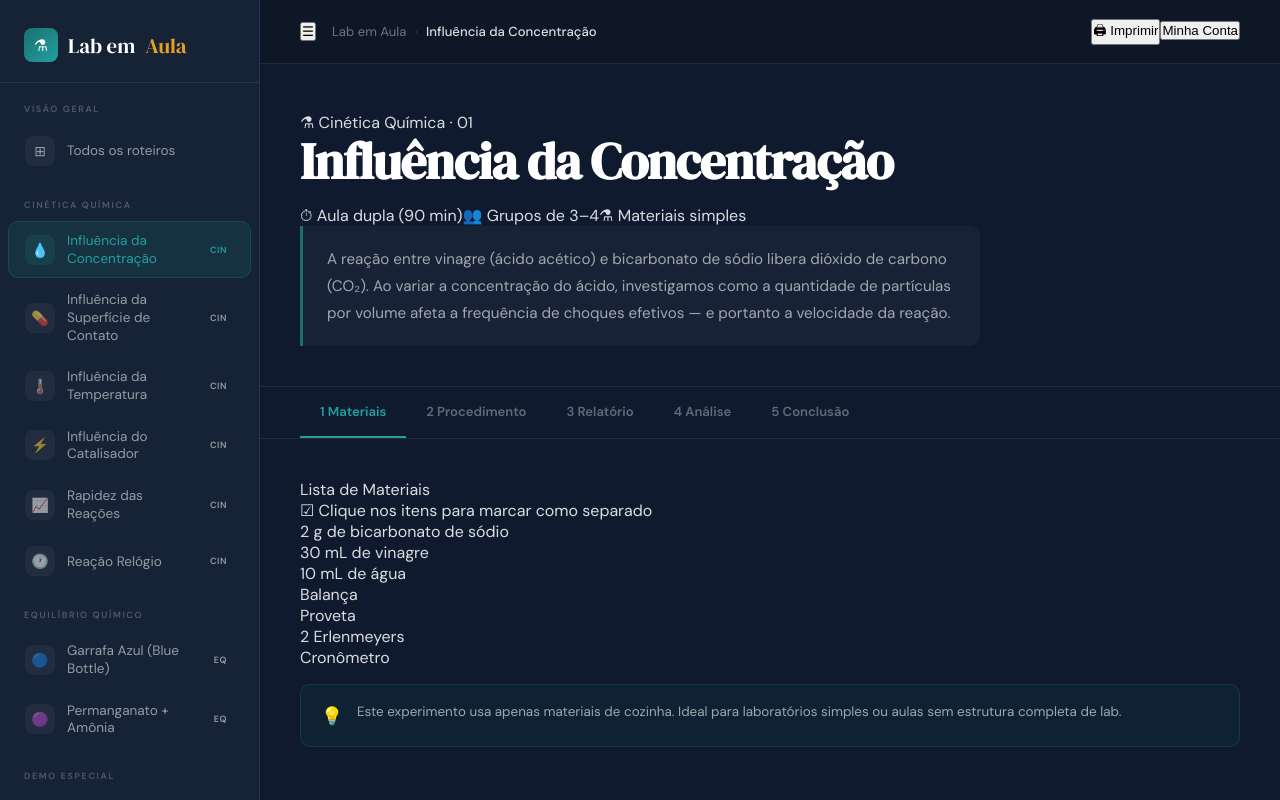
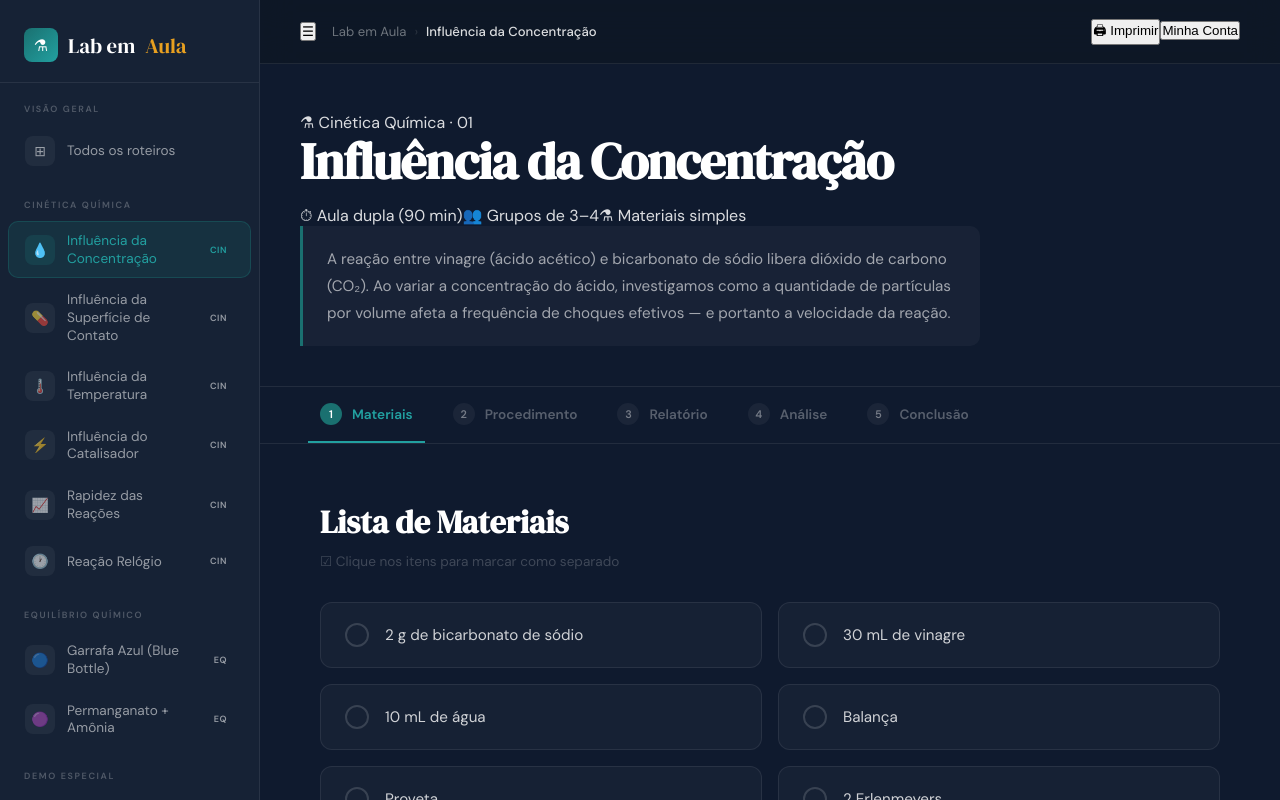
Before and after one commit to Luiza-Bandeira/LabemAula, a Next.js app: page /dashboard in a window 1280 px wide. Both pictures are taken after a click on the element 450 px from the left and 386 px from the top of the page. Shown: the top 800 px of the page. Built offline with nearby package versions, Linux system fonts and the light colour scheme.

Commit message:
feat: centralize all tab content and match grid design

```diff
--- a/src/app/dashboard/layout.css
+++ b/src/app/dashboard/layout.css
@@ -256,19 +256,78 @@ h1, h2, h3, .brand {
   overflow-x: auto;
 }
 .mat-tab {
-  padding: 16px 20px;
-  font-size: .82rem; font-weight: 600;
-  color: rgba(255,255,255,.35);
+  padding: 16px 12px;
+  margin: 0 8px;
+  font-size: .85rem; font-weight: 600;
+  color: rgba(255,255,255,.3);
   cursor: pointer;
   transition: all .2s;
   border-bottom: 2px solid transparent;
   white-space: nowrap;
-  display: flex; align-items: center; gap: 8px;
+  display: flex; align-items: center; gap: 10px;
+}
+.tab-num {
+  width: 22px; height: 22px;
+  border-radius: 50%;
+  background: rgba(255,255,255,0.05);
+  display: flex; align-items: center; justify-content: center;
+  font-size: 11px; font-weight: 700;
+  color: rgba(255,255,255,0.4);
 }
 .mat-tab.active { color: var(--teal2); border-bottom-color: var(--teal2); }
+.mat-tab.active .tab-num { background: var(--teal-dash); color: var(--white); }
 
-.tab-content { display: none; padding: 40px; }
+.tab-content { display: none; padding: 60px 40px; }
 .tab-content.active { display: block; }
+
+.tab-inner-centered {
+  max-width: 900px;
+  margin: 0 auto;
+}
+
+/* ─── GRID LIST ─── */
+.mat-grid {
+  display: grid;
+  grid-template-columns: 1fr 1fr;
+  gap: 16px;
+  margin-top: 32px;
+}
+.mat-grid-item {
+  background: rgba(255,255,255,0.03);
+  border: 1px solid var(--border);
+  border-radius: 12px;
+  padding: 20px 24px;
+  display: flex; align-items: center; gap: 16px;
+  cursor: pointer; transition: all .2s;
+}
+.mat-grid-item:hover { background: rgba(255,255,255,0.06); border-color: rgba(255,255,255,0.15); }
+.mat-grid-item.checked { background: rgba(26,112,112,0.08); border-color: rgba(26,112,112,0.3); }
+.mat-check-circle {
+  width: 24px; height: 24px;
+  border: 2px solid rgba(255,255,255,0.15);
+  border-radius: 50%;
+  display: flex; align-items: center; justify-content: center;
+  flex-shrink: 0;
+  transition: all .2s;
+}
+.mat-grid-item.checked .mat-check-circle {
+  background: var(--teal-dash); border-color: var(--teal-dash);
+}
+.mat-grid-item.checked .mat-check-circle::after {
+  content: '✓'; font-size: 14px; color: white;
+}
+.mat-item-name { font-size: 0.95rem; color: rgba(255,255,255,0.8); }
+
+.mat-list-title {
+  font-family: 'DM Serif Display', serif;
+  font-size: 2rem;
+  color: var(--white);
+  margin-bottom: 12px;
+}
+.mat-checklist-tip {
+  font-size: 0.85rem;
+  color: rgba(255,255,255,0.2);
+}
 
 .report-input {
   width: 100%;
--- a/src/components/MaterialView.tsx
+++ b/src/components/MaterialView.tsx
@@ -23,11 +23,11 @@ export default function MaterialView({ material, isLocked }: MaterialViewProps)
   };
 
   const tabs = [
-    { id: 'materiais', label: '1 Materiais' },
-    { id: 'procedimento', label: '2 Procedimento' },
-    { id: 'relatorio', label: '3 Relatório' },
-    { id: 'analise', label: '4 Análise' },
-    { id: 'conclusao', label: '5 Conclusão' },
+    { id: 'materiais', label: 'Materiais', num: '1' },
+    { id: 'procedimento', label: 'Procedimento', num: '2' },
+    { id: 'relatorio', label: 'Relatório', num: '3' },
+    { id: 'analise', label: 'Análise', num: '4' },
+    { id: 'conclusao', label: 'Conclusão', num: '5' },
   ];
 
   if (isLocked) {
@@ -81,6 +81,7 @@ export default function MaterialView({ material, isLocked }: MaterialViewProps)
             className={`mat-tab ${activeTab === tab.id ? 'active' : ''}`}
             onClick={() => setActiveTab(tab.id)}
           >
+            <span className="tab-num">{tab.num}</span>
             {tab.label}
           </div>
         ))}
@@ -88,17 +89,17 @@ export default function MaterialView({ material, isLocked }: MaterialViewProps)
 
       <div className="tab-content active">
         {activeTab === 'materiais' && (
-          <>
-            <div className="mat-list-title">Lista de Materiais</div>
+          <div className="tab-inner-centered">
+            <h2 className="mat-list-title">Lista de Materiais</h2>
             <p className="mat-checklist-tip">☑ Clique nos itens para marcar como separado</p>
-            <div className="mat-list">
+            <div className="mat-grid">
               {material.materials.map((item, i) => (
                 <div
                   key={i}
-                  className={`mat-item ${checklist[item] ? 'checked' : ''}`}
+                  className={`mat-grid-item ${checklist[item] ? 'checked' : ''}`}
                   onClick={() => toggleCheck(item)}
                 >
-                  <div className="mat-check"></div>
+                  <div className="mat-check-circle"></div>
                   <span className="mat-item-name">{item}</span>
                 </div>
               ))}
@@ -109,11 +110,11 @@ export default function MaterialView({ material, isLocked }: MaterialViewProps)
                 <div>{callout.text}</div>
               </div>
             ))}
-          </>
+          </div>
         )}
 
         {activeTab === 'procedimento' && (
-          <>
+          <div className="tab-inner-centered">
             <Timer id={material.id} />
             <div className="steps">
               {material.steps.map((step, i) => (
@@ -133,11 +134,11 @@ export default function MaterialView({ material, isLocked }: MaterialViewProps)
                 </div>
               ))}
             </div>
-          </>
+          </div>
         )}
 
         {activeTab === 'relatorio' && (
-          <>
+          <div className="tab-inner-centered">
             <div className="report-section">
               <div className="report-label">📝 O que aconteceu em cada etapa?</div>
               <textarea className="report-input" rows={4} placeholder="Descreva suas observações..."></textarea>
@@ -165,11 +166,11 @@ export default function MaterialView({ material, isLocked }: MaterialViewProps)
                 </table>
               </React.Fragment>
             ))}
-          </>
+          </div>
         )}
 
         {activeTab === 'analise' && (
-          <>
+          <div className="tab-inner-centered">
             <div className="report-section">
               <div className="report-label">📊 Análise dos Resultados</div>
               <textarea className="report-input" rows={4} placeholder="Como você interpreta o que aconteceu?"></textarea>
@@ -178,11 +179,11 @@ export default function MaterialView({ material, isLocked }: MaterialViewProps)
               <div className="report-label">⚠️ Fontes de Erro</div>
               <textarea className="report-input" rows={3} placeholder="O que pode ter afetado a precisão?"></textarea>
             </div>
-          </>
+          </div>
         )}
 
         {activeTab === 'conclusao' && (
-          <>
+          <div className="tab-inner-centered">
             {material.equationBoxes?.map((box, i) => (
               <React.Fragment key={i}>
                 <div className="sec-divider"><span className="sec-divider-line"></span><span className="sec-divider-label">Equação</span><span className="sec-divider-line"></span></div>
@@ -205,7 +206,7 @@ export default function MaterialView({ material, isLocked }: MaterialViewProps)
                 </div>
               ))}
             </div>
-          </>
+          </div>
         )}
       </div>
     </div>
```
